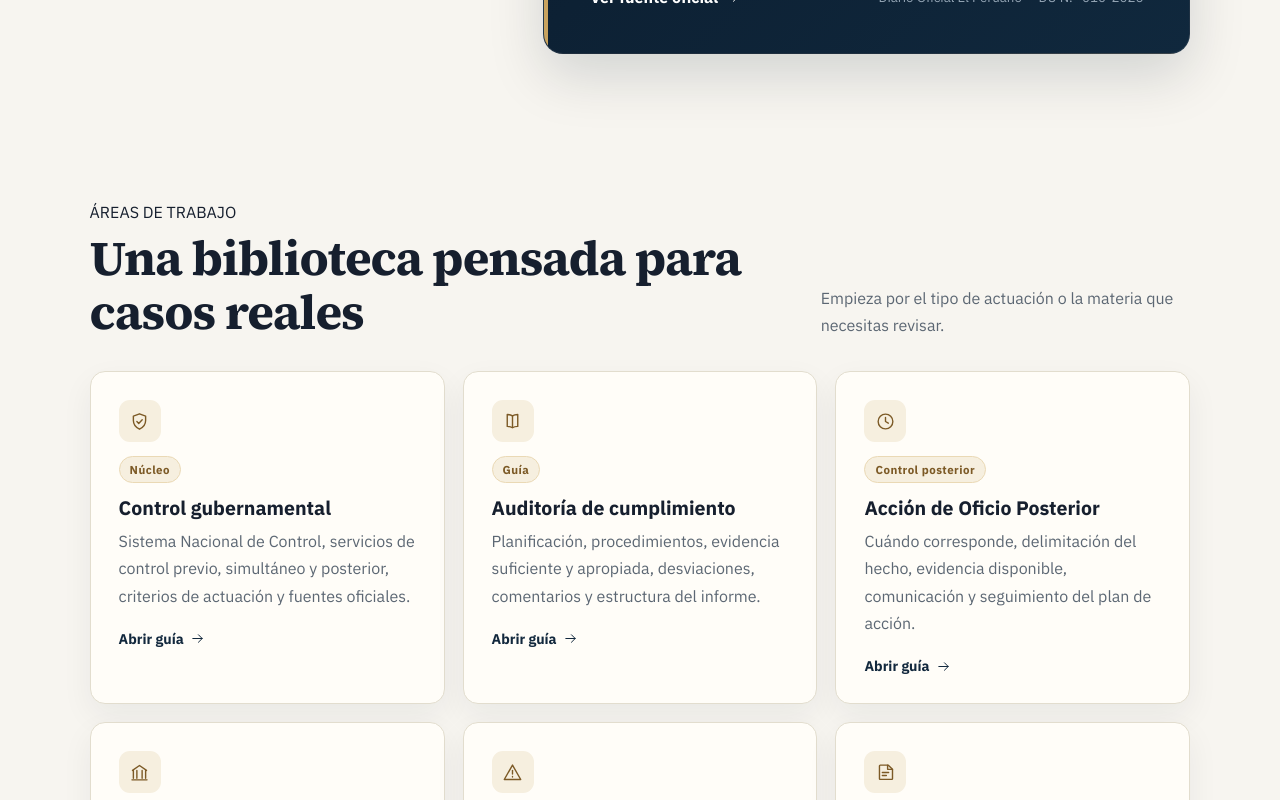
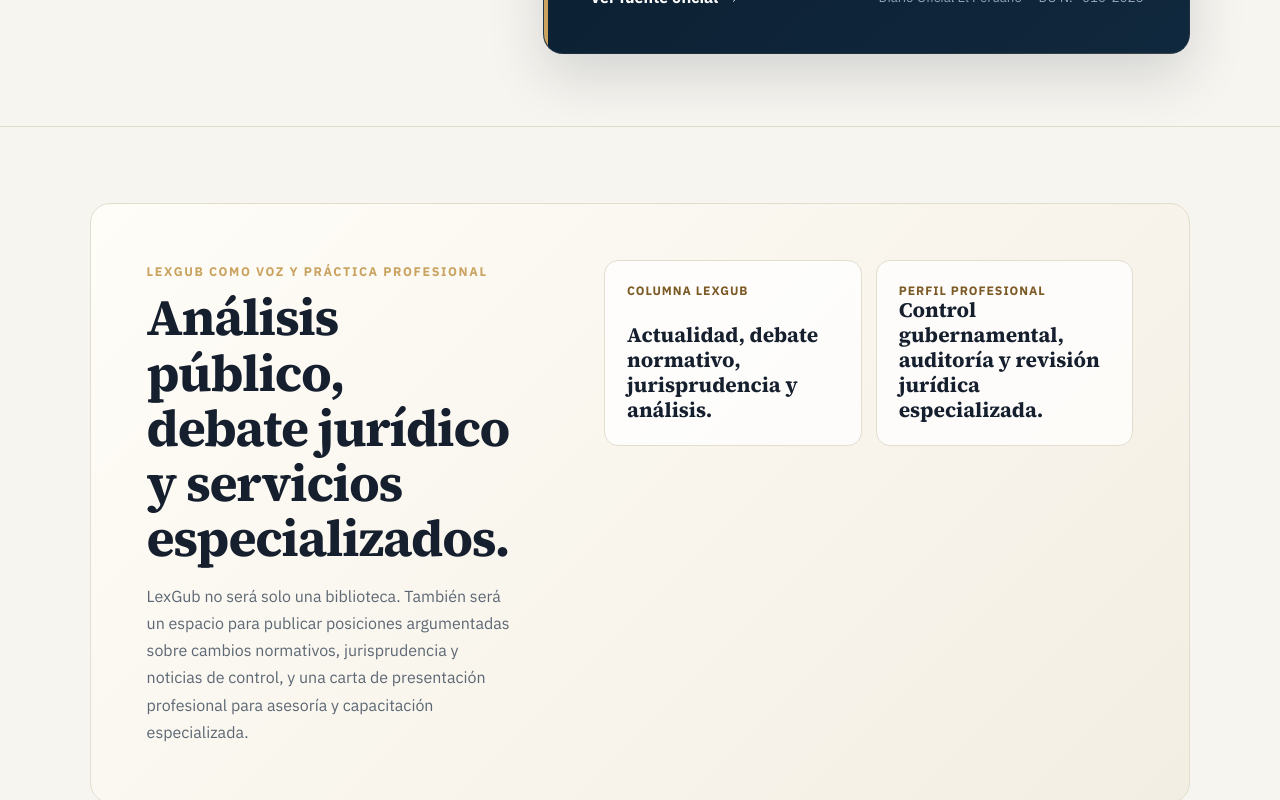
Before and after one commit to lexgub-peru/lexgub-web, a Next.js app: page / in a window 1280 px wide. Shown: the part 1640-2440 px from the top of the page. Built offline with nearby package versions, Linux system fonts and the light colour scheme.

Commit message:
feat: integrar columna y perfil profesional en portada

```diff
--- a/app/page.tsx
+++ b/app/page.tsx
@@ -103,6 +103,29 @@
 
       <PildoraLexGub />
 
+      <section className="editorialSection">
+        <div className="editorialSplit">
+          <div className="editorialLead">
+            <span className="sectionKicker">LEXGUB COMO VOZ Y PRÁCTICA PROFESIONAL</span>
+            <h2>Análisis público, debate jurídico y servicios especializados.</h2>
+            <p>
+              LexGub no será solo una biblioteca. También será un espacio para publicar posiciones argumentadas sobre cambios normativos,
+              jurisprudencia y noticias de control, y una carta de presentación profesional para asesoría y capacitación especializada.
+            </p>
+          </div>
+          <div className="editorialActions">
+            <a className="editorialActionCard" href="/columna">
+              <span>Columna LexGub</span>
+              <strong>Actualidad, debate normativo, jurisprudencia y análisis.</strong>
+            </a>
+            <a className="editorialActionCard" href="/servicios">
+              <span>Perfil profesional</span>
+              <strong>Control gubernamental, auditoría y revisión jurídica especializada.</strong>
+            </a>
+          </div>
+        </div>
+      </section>
+
       <section className="section portalSection">
         <div className="sectionHeading splitHeading">
           <div>
```
